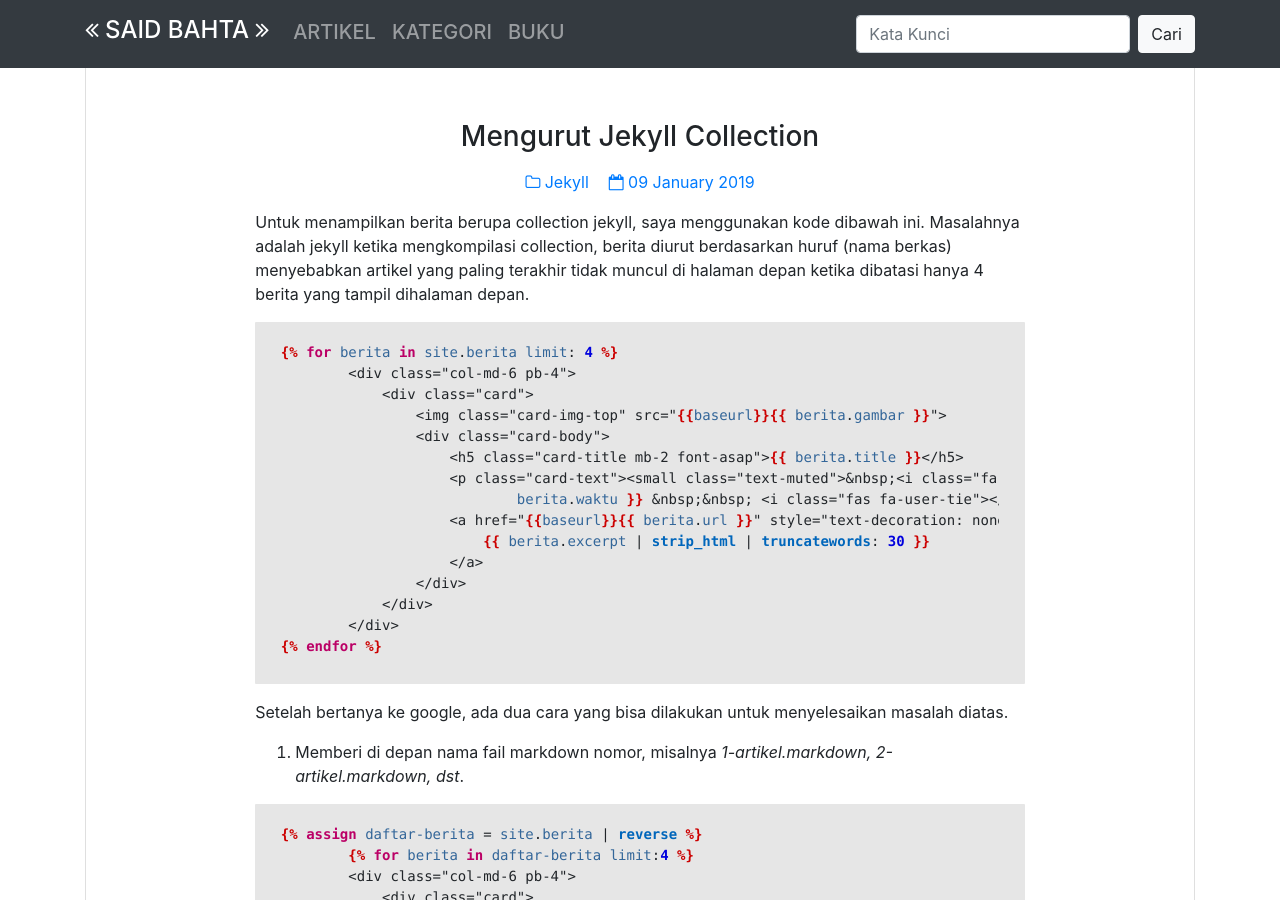
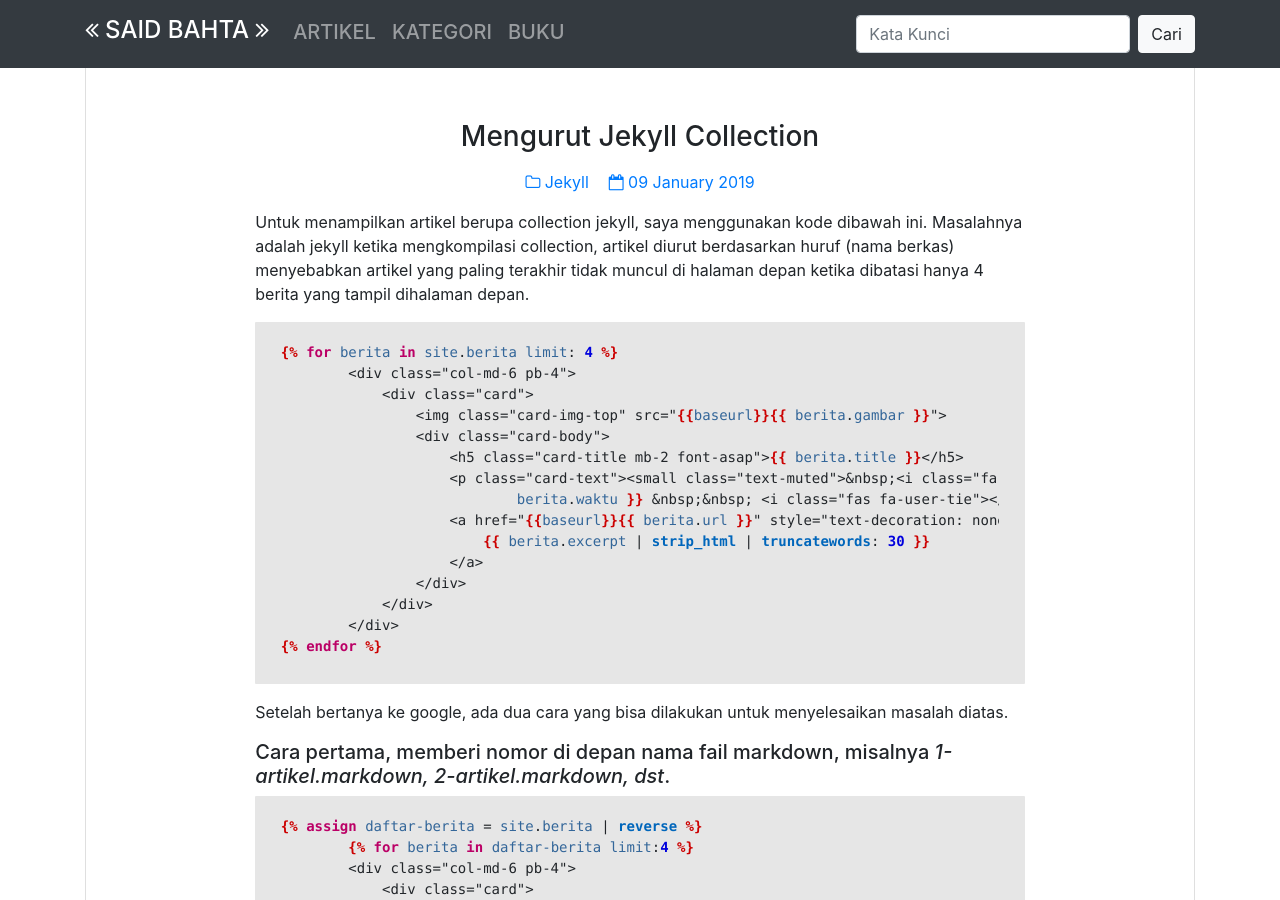
Before and after one commit to surtinaali/blog, a Jekyll site: the page built from _posts/2019-09-01-mengurut-collection-jekyll.markdown, in a window 1280 px wide and 900 px high. Built offline with Jekyll 4.4.1, drawn with Linux system fonts in a browser that asks for light colours; comment, search, counter and statistics services are not loaded.

Commit message:
update tulisan

```diff
--- a/_posts/2019-09-01-mengurut-collection-jekyll.markdown
+++ b/_posts/2019-09-01-mengurut-collection-jekyll.markdown
@@ -6,7 +6,7 @@ categories: jekyll
 img_path: assets/img/post/190901.svg
 ---
 
-Untuk menampilkan berita berupa collection jekyll, saya menggunakan kode dibawah ini. Masalahnya adalah jekyll ketika mengkompilasi collection, berita diurut berdasarkan huruf (nama berkas) menyebabkan artikel yang paling terakhir tidak muncul di halaman depan ketika dibatasi hanya 4 berita yang tampil dihalaman depan.
+Untuk menampilkan artikel berupa collection jekyll, saya menggunakan kode dibawah ini. Masalahnya adalah jekyll ketika mengkompilasi collection, artikel diurut berdasarkan huruf (nama berkas) menyebabkan artikel yang paling terakhir tidak muncul di halaman depan ketika dibatasi hanya 4 berita yang tampil dihalaman depan.
 
 {% highlight LIQUID %}
 {% raw %}
@@ -30,7 +30,7 @@ Untuk menampilkan berita berupa collection jekyll, saya menggunakan kode dibawah
 
 Setelah bertanya ke google, ada dua cara yang bisa dilakukan untuk menyelesaikan masalah diatas.
 
-1. Memberi di depan nama fail markdown nomor, misalnya _1-artikel.markdown, 2-artikel.markdown, dst_.
+##### Cara pertama, memberi nomor di depan nama fail markdown, misalnya _1-artikel.markdown, 2-artikel.markdown, dst_.
 
 {% highlight LIQUID %}
 {% raw %}
```
Also changed, not shown: other parts of _posts/2019-09-01-mengurut-collection-jekyll.markdown (+1 -1 lines).
